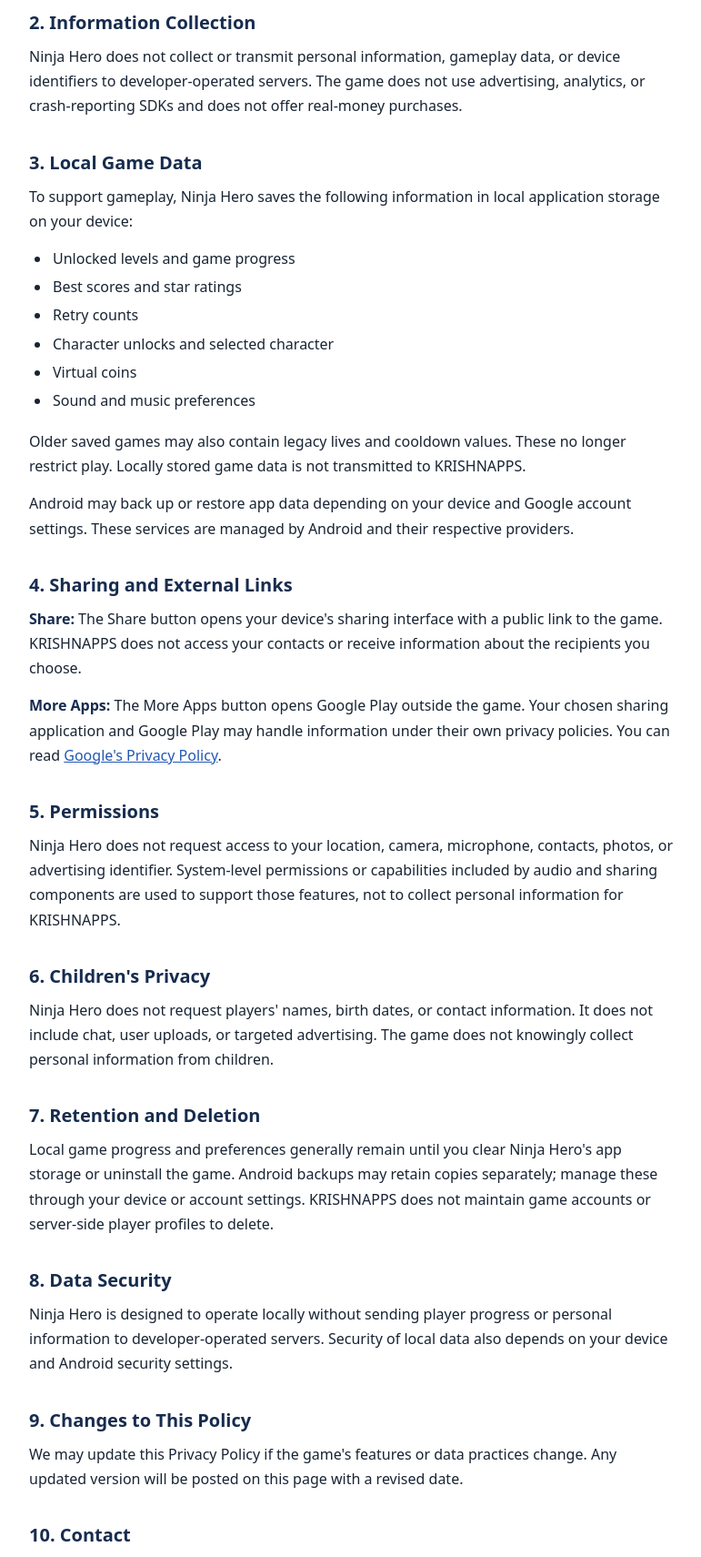
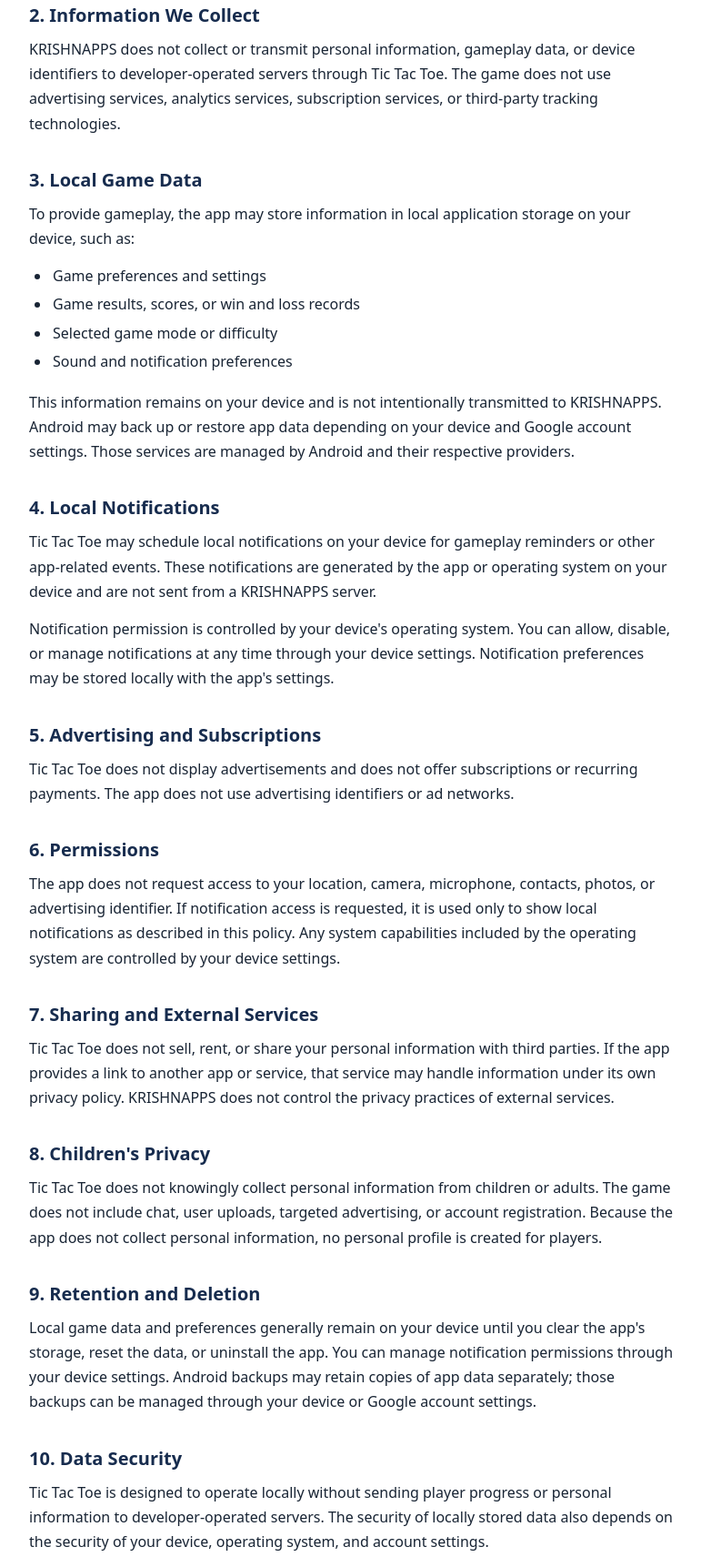
Before and after one commit to anilsjr/krishnaappsolutions, a website: page ninja-hero-privacy-policy.html in a window 1280 px wide. Shown: the part 643-2354 px from the top of the page at 91% size, without its empty margins (253-1024 px from the left). Drawn offline with Linux system fonts and the light colour scheme.

Commit message:
Create Tic Tac Toe privacy policy

```diff
--- a/ninja-hero-privacy-policy.html
+++ b/ninja-hero-privacy-policy.html
@@ -3,64 +3,80 @@
 <head>
   <meta charset="UTF-8">
   <meta name="viewport" content="width=device-width, initial-scale=1">
-  <meta name="description" content="Privacy Policy for Ninja Hero, an Android game published by KRISHNAPPS.">
+  <meta name="description" content="Privacy Policy for Tic Tac Toe, a mobile game published by KRISHNAPPS.">
   <meta name="color-scheme" content="light">
-  <title>Privacy Policy | Ninja Hero</title>
+  <title>Privacy Policy | Tic Tac Toe</title>
   <style>
     :root{font-family:system-ui,-apple-system,BlinkMacSystemFont,"Segoe UI",sans-serif;color:#182434;background:#f5f7fb;font-synthesis:none}
     *{box-sizing:border-box}body{margin:0;line-height:1.7}a{color:#2258b5;overflow-wrap:anywhere}a:hover{text-decoration:none}
     header{background:linear-gradient(120deg,#111c35,#253e6b);color:white;padding:56px 20px 46px;text-align:center}
-    header .eyebrow{font-size:.85rem;letter-spacing:.15em;text-transform:uppercase;color:#c2d5fa;font-weight:700}h1{font-size:clamp(2rem,5vw,3rem);line-height:1.2;margin:12px 0}header p{color:#e2e9f6;margin:8px 0}
+    header .eyebrow{font-size:.85rem;letter-spacing:.15em;text-transform:uppercase;color:#c2d5fa;font-weight:700}h1{font-size:clamp(2rem,5vw,3rem);line-height:1.2;margin:12px 0}header p{color:#e2e9f6;margin:0}
     main{max-width:850px;margin:-18px auto 45px;padding:0 18px;position:relative}.paper{background:white;border-radius:16px;padding:clamp(24px,5vw,52px);box-shadow:0 12px 35px rgba(21,36,62,.08)}
     .summary{background:#edf4ff;border-left:4px solid #3567c2;padding:16px 20px;border-radius:8px;margin-bottom:30px}.summary p{margin:0}
     h2{font-size:1.25rem;color:#172c4e;margin:34px 0 10px;line-height:1.4}p{margin:10px 0 14px}ul{padding-left:24px;margin:10px 0 18px}li{padding-left:2px;margin:4px 0}
     .meta{display:flex;flex-wrap:wrap;gap:8px 24px;color:#4b5b73;font-size:.95rem;margin-bottom:24px}.contact{background:#f6f8fc;border-radius:10px;padding:16px 20px;margin-top:12px}
     footer{text-align:center;color:#607086;font-size:.9rem;padding:0 20px 32px}strong{color:#172c4e}header strong{color:inherit}
-    @media print{body{background:white}header{background:white;color:#172c4e;padding:15px 0}header p,header .eyebrow{color:#444}main{margin:0 auto}.paper{box-shadow:none;padding:10px}footer{padding:10px}a{color:inherit}}
+    @media print{body{background:white}header{background:white;color:#172c4e;padding:15px 0}header p,header .eyebrow{color:#444}main{margin:0 auto}.paper{box-shadow:none;padding:10px}footer{padding:10px 0}}
   </style>
 </head>
 <body>
   <header>
     <div class="eyebrow">KRISHNAPPS</div>
-    <h1>Ninja Hero</h1>
+    <h1>Tic Tac Toe</h1>
     <p>Privacy Policy</p>
   </header>
   <main>
     <article class="paper">
-      <div class="meta"><span><strong>Last updated:</strong> October 17, 2026</span><span><strong>Publisher:</strong> KRISHNAPPS</span></div>
-      <div class="summary"><p><strong>Privacy at a glance:</strong> Ninja Hero works without an account. It stores game progress locally and does not send personal information, gameplay data, or device identifiers to servers operated by KRISHNAPPS. The game has no ads, analytics SDK, crash-reporting SDK, or real-money purchases.</p></div>
+      <div class="meta"><span><strong>Last updated:</strong> October 18, 2026</span><span><strong>Publisher:</strong> KRISHNAPPS</span></div>
+
+      <div class="summary">
+        <p><strong>Privacy at a glance:</strong> Tic Tac Toe does not require an account, display ads, or offer subscriptions. Game data is stored locally on your device. The app may use local notifications to remind you about gameplay or app events when you grant notification permission.</p>
+      </div>
+
       <h2>1. Introduction</h2>
-      <p>Ninja Hero is an Android game published by KRISHNAPPS. This Privacy Policy explains how information is handled when you use the game. Ninja Hero operates on your device without requiring registration or login.</p>
-      <h2>2. Information Collection</h2>
-      <p>Ninja Hero does not collect or transmit personal information, gameplay data, or device identifiers to developer-operated servers. The game does not use advertising, analytics, or crash-reporting SDKs and does not offer real-money purchases.</p>
+      <p>Tic Tac Toe is a mobile game published by KRISHNAPPS. This Privacy Policy explains how information is handled when you use the game. The game is designed to operate primarily on your device and does not require registration or an account.</p>
+
+      <h2>2. Information We Collect</h2>
+      <p>KRISHNAPPS does not collect or transmit personal information, gameplay data, or device identifiers to developer-operated servers through Tic Tac Toe. The game does not use advertising services, analytics services, subscription services, or third-party tracking technologies.</p>
+
       <h2>3. Local Game Data</h2>
-      <p>To support gameplay, Ninja Hero saves the following information in local application storage on your device:</p>
+      <p>To provide gameplay, the app may store information in local application storage on your device, such as:</p>
       <ul>
-        <li>Unlocked levels and game progress</li>
-        <li>Best scores and star ratings</li>
-        <li>Retry counts</li>
-        <li>Character unlocks and selected character</li>
-        <li>Virtual coins</li>
-        <li>Sound and music preferences</li>
+        <li>Game preferences and settings</li>
+        <li>Game results, scores, or win and loss records</li>
+        <li>Selected game mode or difficulty</li>
+        <li>Sound and notification preferences</li>
       </ul>
-      <p>Older saved games may also contain legacy lives and cooldown values. These no longer restrict play. Locally stored game data is not transmitted to KRISHNAPPS.</p>
-      <p>Android may back up or restore app data depending on your device and Google account settings. These services are managed by Android and their respective providers.</p>
-      <h2>4. Sharing and External Links</h2>
-      <p><strong>Share:</strong> The Share button opens your device's sharing interface with a public link to the game. KRISHNAPPS does not access your contacts or receive information about the recipients you choose.</p>
-      <p><strong>More Apps:</strong> The More Apps button opens Google Play outside the game. Your chosen sharing application and Google Play may handle information under their own privacy policies. You can read <a href="https://policies.google.com/privacy" target="_blank" rel="noopener noreferrer">Google's Privacy Policy</a>.</p>
-      <h2>5. Permissions</h2>
-      <p>Ninja Hero does not request access to your location, camera, microphone, contacts, photos, or advertising identifier. System-level permissions or capabilities included by audio and sharing components are used to support those features, not to collect personal information for KRISHNAPPS.</p>
-      <h2>6. Children's Privacy</h2>
-      <p>Ninja Hero does not request players' names, birth dates, or contact information. It does not include chat, user uploads, or targeted advertising. The game does not knowingly collect personal information from children.</p>
-      <h2>7. Retention and Deletion</h2>
-      <p>Local game progress and preferences generally remain until you clear Ninja Hero's app storage or uninstall the game. Android backups may retain copies separately; manage these through your device or account settings. KRISHNAPPS does not maintain game accounts or server-side player profiles to delete.</p>
-      <h2>8. Data Security</h2>
-      <p>Ninja Hero is designed to operate locally without sending player progress or personal information to developer-operated servers. Security of local data also depends on your device and Android security settings.</p>
-      <h2>9. Changes to This Policy</h2>
+      <p>This information remains on your device and is not intentionally transmitted to KRISHNAPPS. Android may back up or restore app data depending on your device and Google account settings. Those services are managed by Android and their respective providers.</p>
+
+      <h2>4. Local Notifications</h2>
+      <p>Tic Tac Toe may schedule local notifications on your device for gameplay reminders or other app-related events. These notifications are generated by the app or operating system on your device and are not sent from a KRISHNAPPS server.</p>
+      <p>Notification permission is controlled by your device's operating system. You can allow, disable, or manage notifications at any time through your device settings. Notification preferences may be stored locally with the app's settings.</p>
+
+      <h2>5. Advertising and Subscriptions</h2>
+      <p>Tic Tac Toe does not display advertisements and does not offer subscriptions or recurring payments. The app does not use advertising identifiers or ad networks.</p>
+
+      <h2>6. Permissions</h2>
+      <p>The app does not request access to your location, camera, microphone, contacts, photos, or advertising identifier. If notification access is requested, it is used only to show local notifications as described in this policy. Any system capabilities included by the operating system are controlled by your device settings.</p>
+
+      <h2>7. Sharing and External Services</h2>
+      <p>Tic Tac Toe does not sell, rent, or share your personal information with third parties. If the app provides a link to another app or service, that service may handle information under its own privacy policy. KRISHNAPPS does not control the privacy practices of external services.</p>
+
+      <h2>8. Children's Privacy</h2>
+      <p>Tic Tac Toe does not knowingly collect personal information from children or adults. The game does not include chat, user uploads, targeted advertising, or account registration. Because the app does not collect personal information, no personal profile is created for players.</p>
+
+      <h2>9. Retention and Deletion</h2>
+      <p>Local game data and preferences generally remain on your device until you clear the app's storage, reset the data, or uninstall the app. You can manage notification permissions through your device settings. Android backups may retain copies of app data separately; those backups can be managed through your device or Google account settings.</p>
+
+      <h2>10. Data Security</h2>
+      <p>Tic Tac Toe is designed to operate locally without sending player progress or personal information to developer-operated servers. The security of locally stored data also depends on the security of your device, operating system, and account settings.</p>
+
+      <h2>11. Changes to This Policy</h2>
       <p>We may update this Privacy Policy if the game's features or data practices change. Any updated version will be posted on this page with a revised date.</p>
-      <h2>10. Contact</h2>
+
+      <h2>12. Contact</h2>
       <div class="contact">
-        <p><strong>Publisher:</strong> KRISHNAPPS<br><strong>Game:</strong> Ninja Hero<br><strong>Privacy email:</strong> <a href="mailto:satish.vishwakarma.it@gmail.com">satish.vishwakarma.it@gmail.com</a></p>
+        <p><strong>Publisher:</strong> KRISHNAPPS<br><strong>Game:</strong> Tic Tac Toe<br><strong>Privacy email:</strong> <a href="mailto:satish.vishwakarma.it@gmail.com">satish.vishwakarma.it@gmail.com</a></p>
       </div>
     </article>
   </main>
```
